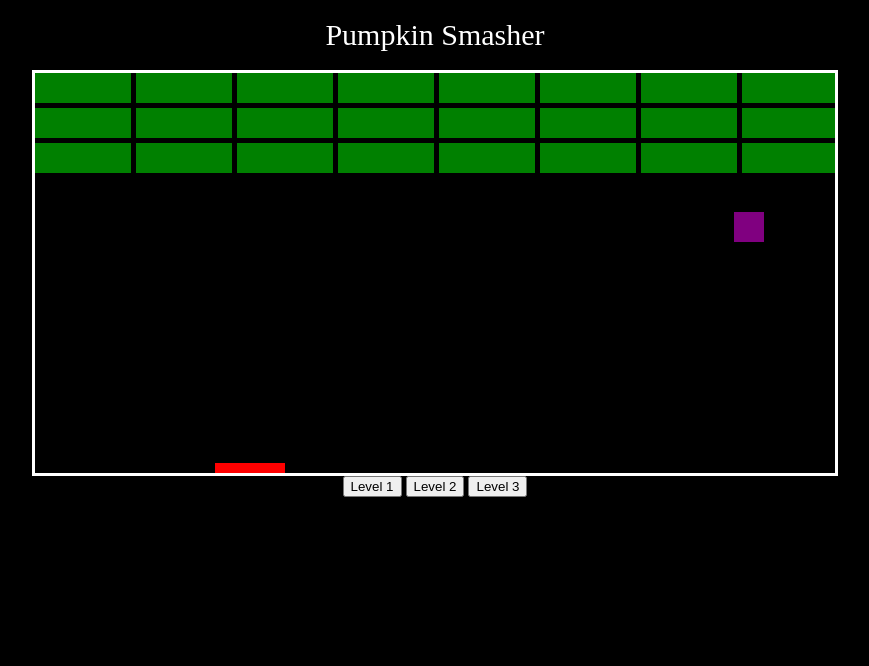
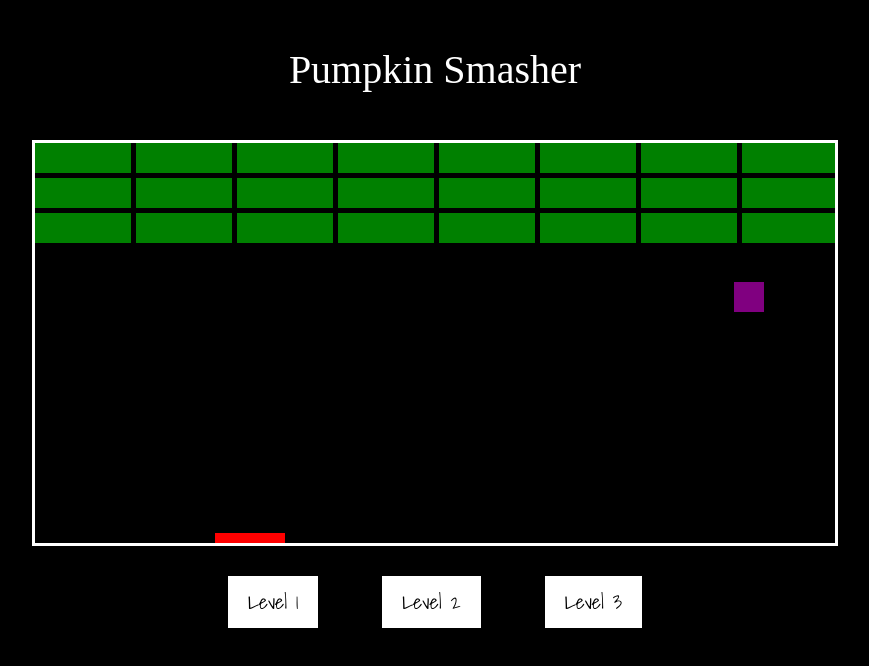
Before and after one commit to hilarylewis92/gametime, a website: page index.html in a window 1280 px wide. Shown: the whole page, without its empty margins (205-1074 px from the left). Drawn offline with Linux system fonts and the light colour scheme.

Commit message:
refactored css font and pumplkin size

```diff
--- a/index.html
+++ b/index.html
@@ -4,6 +4,7 @@
     <meta charset="utf-8">
     <link rel="stylesheet" href="./reset.css">
     <link rel="stylesheet" href="./style.css">
+    <link href="https://fonts.googleapis.com/css?family=Shadows+Into+Light" rel="stylesheet">
     <title>Game Time</title>
   </head>
 
--- a/lib/paddle.js
+++ b/lib/paddle.js
@@ -1,6 +1,6 @@
 function Paddle(){
  this.x = 200;
- this.y = 370;
+ this.y = 360;
  this.width = 100;
  this.height = 10;
  this.speed = 50;
--- a/style.css
+++ b/style.css
@@ -9,14 +9,16 @@ html {
 
 * {
   text-align: center;
+  font-family: 'Shadows Into Light', cursive;
+
 }
 
 header {
-  margin: 20px;
+  margin: 50px;
 }
 
 h1 {
-  font-size: 30px;
+  font-size: 40px;
   color: white;
   padding: 5 0px;
 }
@@ -32,3 +34,14 @@ canvas {
   margin: auto;
   border: 3px solid white;
 }
+
+input {
+  text-decoration: none;
+  background: white;
+  border: none;
+  color: black;
+  margin: 30px;
+  padding: 10px 20px;
+  text-align: center;
+  font-size: 20px;
+}
```
Also changed, not shown: lib/circle.js (+4 -4 lines).
